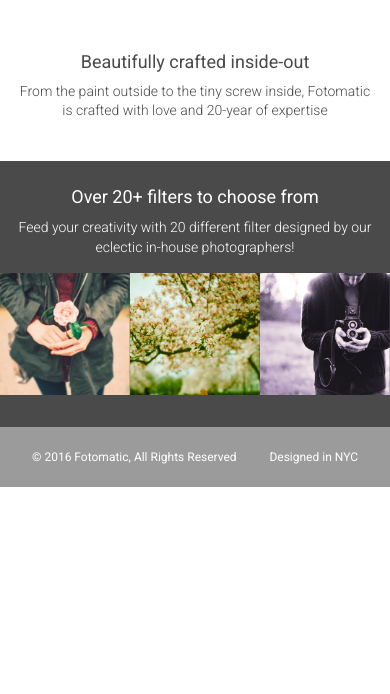
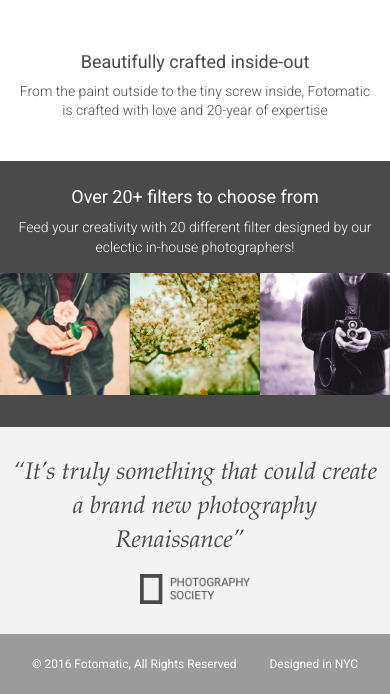
Before and after one commit to DHBuild002/fotomatic-css-challenge, a plain HTML site: page index.html in a window 390 px wide. Shown: the part 1042-1736 px from the top of the page. Before the commit the page ends 1529 px from the top, so only its background shows below. Drawn offline with Linux system fonts and the light colour scheme; a web font is replaced by a local one.

Commit message:
FIX: Apply dots to class elements in the quote section

```diff
--- a/resources/css/style.css
+++ b/resources/css/style.css
@@ -342,11 +342,11 @@ header .mobile {
   background-color: #f3f3f3;
 }
 
-#quotes-section content {
+#quotes-section .content {
   padding: 5rem 0;
 }
 
-#quotes-section quote {
+#quotes-section .quote {
   padding-right: 1.875rem;
   font-family: "Palatino", serif;
   font-size: 1.875rem;
@@ -355,21 +355,22 @@ header .mobile {
   color: #4a4a4a;
 }
 
-#quotes-section quote-citation {
+#quotes-section .quote-citation {
   height: 1.875rem;
 }
 
 @media only screen and (max-width: 760px) {
-  #quotes-section content {
+  #quotes-section .content {
     padding: 1.875rem .625rem;
   }
 
-  #quotes-section quote {
+  #quotes-section .quote {
+
     font-size: 1.5rem;
     line-height: 1.4;
   }
 
-  #quotes-section quote-citation {
+  #quotes-section .quote-citation {
     display: block;
     padding-top: 1rem;
     margin: auto;
```
Also changed, not shown: index.html (+1 -1 lines).
